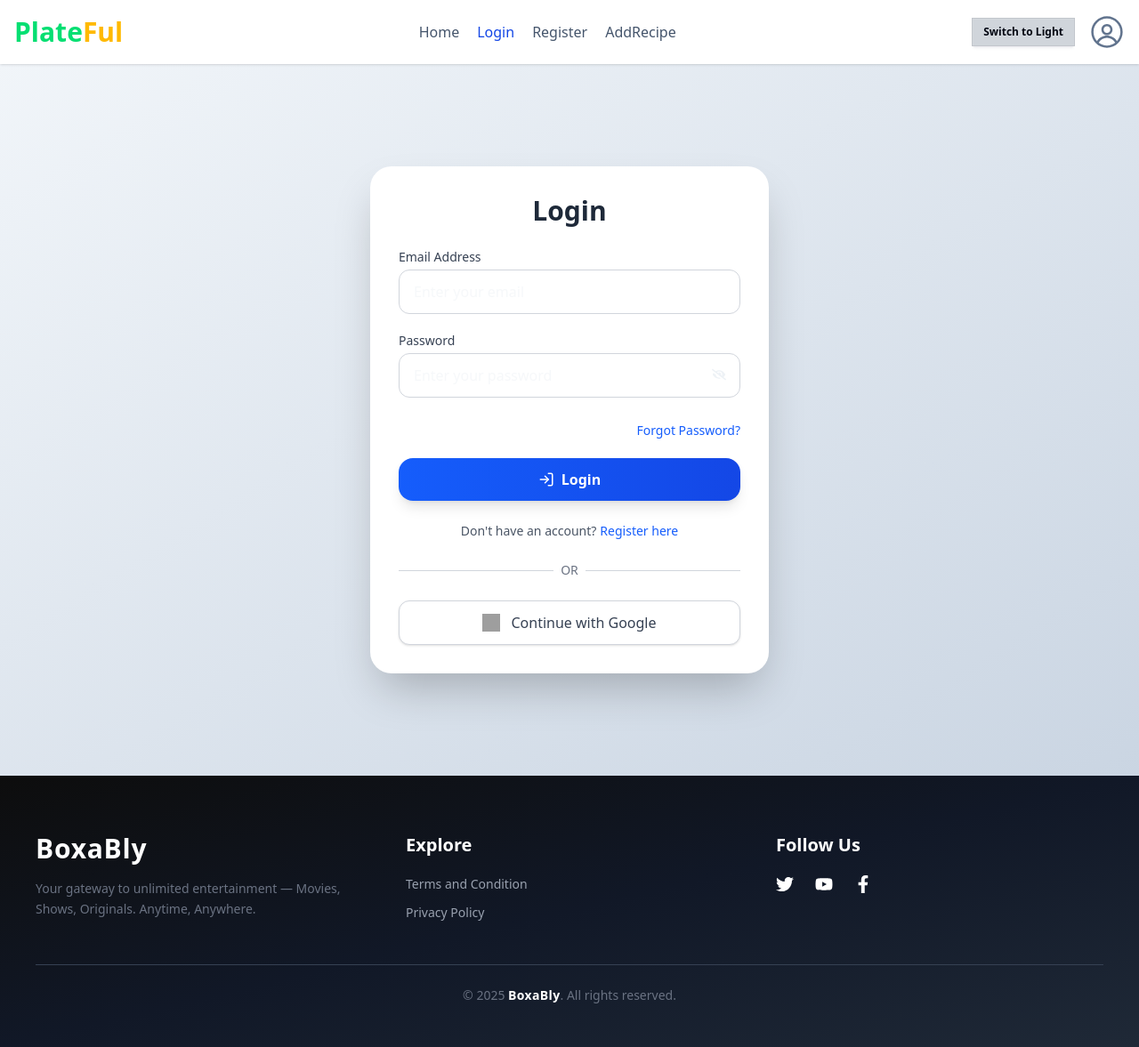
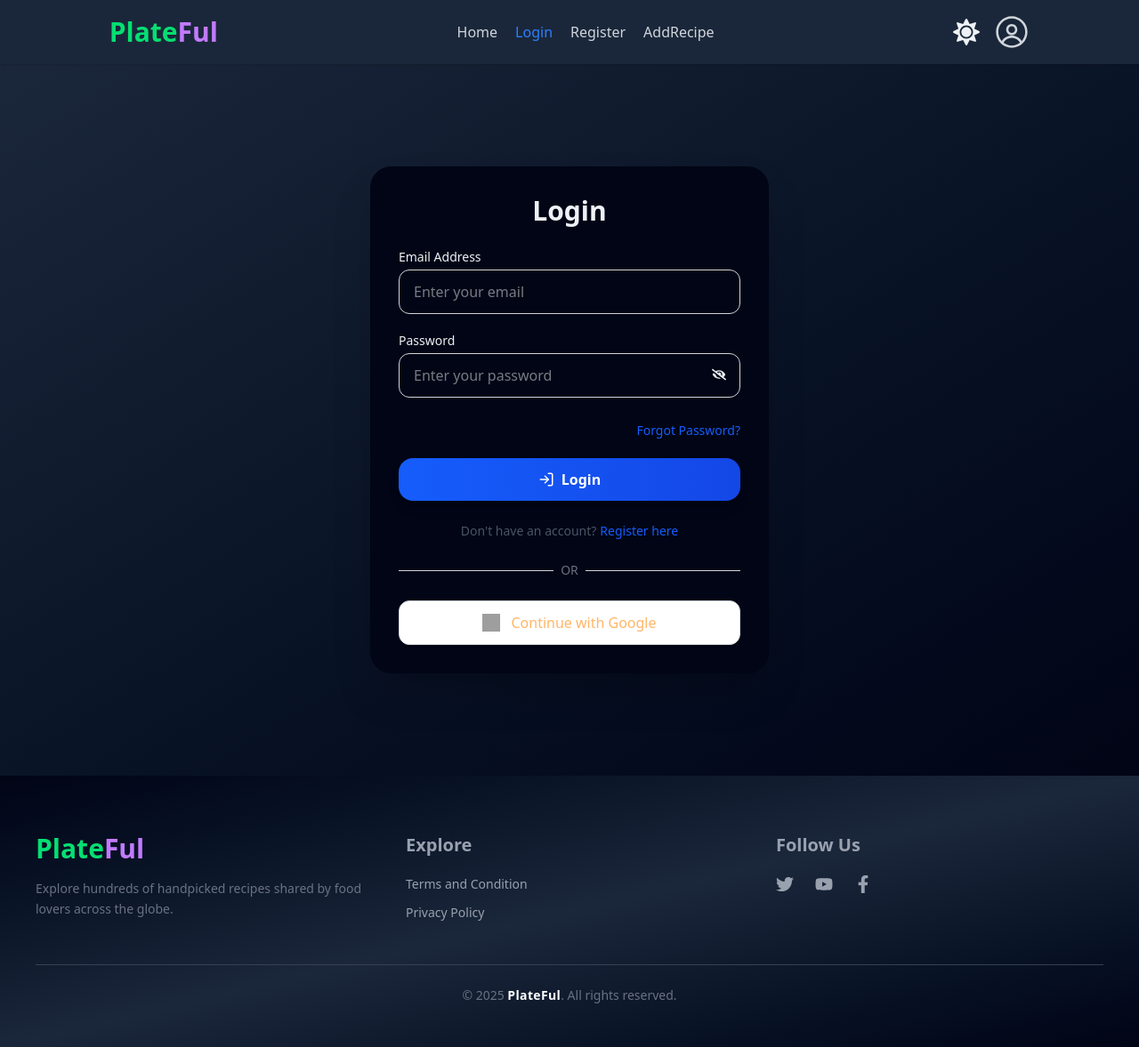
Before and after one commit to asapial/PlateFul-Client-Side, a React (Vite) app: page /login in a window 1280 px wide. Shown: the whole page at 89% size. Built offline with nearby package versions, Linux system fonts and the light colour scheme; no server answers; grey boxes are pictures that could not be loaded.

Commit message:
feat: update styling across components for improved UI consistency and accessibility

```diff
--- a/src/Components/common/Footer.jsx
+++ b/src/Components/common/Footer.jsx
@@ -5,21 +5,23 @@ import { Link } from "react-router";
 
 const Footer = () => {
   return (
-<footer className="bg-gradient-to-br from-[#0d0d0d] via-[#111827] to-[#1f2937] text-gray-400 pt-16 pb-12 px-4 sm:px-10 w-full flex  flex-col items-center justify-center ">
+<footer className="bg-gradient-to-br from-base-100 via-base-300 to-base-100 text-gray-400 pt-16 pb-12 px-4 sm:px-10 w-full flex  flex-col items-center justify-center ">
   <div className=" mx-auto grid grid-cols-1 md:grid-cols-3 gap-12 text-center md:text-left  justify-around">
 
     {/* Brand Section */}
     <div>
-      <h2 className="text-white text-3xl font-bold tracking-wide">BoxaBly</h2>
+          <Link to="/" className="text-3xl font-bold text-green-400">
+            Plate<span className="text-purple-400">Ful</span>
+          </Link>
+
       <p className="mt-4 text-sm leading-relaxed text-gray-500 max-w-sm mx-auto md:mx-0">
-        Your gateway to unlimited entertainment — Movies, Shows, Originals.
-        Anytime, Anywhere.
+        Explore hundreds of handpicked recipes shared by food lovers across the globe.
       </p>
     </div>
 
     {/* Explore Links */}
     <div>
-      <h3 className="text-white text-xl font-semibold mb-5">Explore</h3>
+      <h3 className="text-accent-900 text-xl font-semibold mb-5">Explore</h3>
       <ul className="space-y-3 text-sm font-medium">
         <li><Link to={'/termsAndCondition'} className="hover:text-white transition-all duration-300 hover:underline underline-offset-4">Terms and Condition</Link></li>
         <li><Link to={'/privacyPolicy'} className="hover:text-white transition-all duration-300 hover:underline underline-offset-4">Privacy Policy</Link></li>
@@ -28,8 +30,8 @@ const Footer = () => {
 
     {/* Social Media Icons */}
     <div>
-      <h3 className="text-white text-xl font-semibold mb-5">Follow Us</h3>
-      <div className="flex justify-center md:justify-start gap-6 text-white text-xl">
+      <h3 className="text-accent-900 text-xl font-semibold mb-5">Follow Us</h3>
+      <div className="flex justify-center md:justify-start gap-6 text-accent-900 text-xl">
         <a href="https://www.x.com/" aria-label="Twitter" className="hover:text-blue-400 hover:scale-110 transition-all duration-300">
           <FaTwitter />
         </a>
@@ -46,7 +48,7 @@ const Footer = () => {
   {/* Bottom Footer */}
   <div className="mt-12 border-t border-gray-700 pt-6 text-center text-sm text-gray-500 w-full">
     <p>
-      &copy; {new Date().getFullYear()} <span className="text-white font-semibold tracking-wide">BoxaBly</span>. All rights reserved.
+      &copy; {new Date().getFullYear()} <span className="text-white font-semibold tracking-wide">PlateFul</span>. All rights reserved.
     </p>
   </div>
 </footer>
--- a/src/Components/common/Navbar.jsx
+++ b/src/Components/common/Navbar.jsx
@@ -4,6 +4,8 @@ import { AuthContext } from "../../main";
 import { RxAvatar } from "react-icons/rx";
 import { FiLogOut } from "react-icons/fi";
 import { ThemeContext } from "../../Context/ThemeContext";
+import { IoMoon } from "react-icons/io5";
+import { FaSun } from "react-icons/fa";
 
 const Navbar = () => {
   const { signOutUser, user } = useContext(AuthContext);
@@ -16,16 +18,12 @@ const Navbar = () => {
     });
   };
 
-
-
-
-
   return (
-    <div className="w-full bg-white shadow-sm">
-      <div className="w-full max-w-7xl mx-auto px-4 py-4 flex flex-col md:flex-row justify-between items-center gap-4">
+<div className="w-full bg-base-300 shadow-sm">
+  <div className="w-10/12 mx-auto px-4 py-4 flex flex-col md:flex-row justify-between items-center gap-4">
     {/* Logo */}
     <Link to="/" className="text-3xl font-bold text-green-400">
-          Plate<span className=" text-amber-400">Ful</span>
+      Plate<span className="text-purple-400">Ful</span>
     </Link>
 
     {/* Nav Links */}
@@ -33,8 +31,8 @@ const Navbar = () => {
       <NavLink
         to="/"
         className={({ isActive }) =>
-              `text-base font-medium hover:underline hover:text-blue-600 transition duration-200 ${
-                isActive ? "text-blue-700" : "text-slate-600"
+          `text-base font-medium hover:underline hover:text-info transition duration-200 ${
+            isActive ? "text-info" : "text-primary"
           }`
         }
       >
@@ -44,8 +42,8 @@ const Navbar = () => {
         <NavLink
           to="/login"
           className={({ isActive }) =>
-                `text-base font-medium hover:underline hover:text-blue-600 transition duration-200 ${
-                  isActive ? "text-blue-700" : "text-slate-600"
+            `text-base font-medium hover:underline hover:text-info transition duration-200 ${
+              isActive ? "text-info" : "text-primary"
             }`
           }
         >
@@ -55,8 +53,8 @@ const Navbar = () => {
       <NavLink
         to="/register"
         className={({ isActive }) =>
-              `text-base font-medium hover:underline hover:text-blue-600 transition duration-200 ${
-                isActive ? "text-blue-700" : "text-slate-600"
+          `text-base font-medium hover:underline hover:text-info transition duration-200 ${
+            isActive ? "text-info" : "text-primary"
           }`
         }
       >
@@ -66,24 +64,23 @@ const Navbar = () => {
         <>
           <NavLink
             to="/myProfile"
-                className="text-base font-medium text-slate-600 hover:underline hover:text-blue-600 transition duration-200"
+            className="text-base font-medium text-primary hover:underline hover:text-info transition duration-200"
           >
             MyProfile
           </NavLink>
           <NavLink
             to="/myRecipes"
-                className="text-base font-medium text-slate-600 hover:underline hover:text-blue-600 transition duration-200"
+            className="text-base font-medium text-primary hover:underline hover:text-info transition duration-200"
           >
             My Recipe
           </NavLink>
         </>
       )}
-
       <NavLink
         to="/addRecipe"
         className={({ isActive }) =>
-              `text-base font-medium hover:underline hover:text-blue-600 transition duration-200 ${
-                isActive ? "text-blue-700" : "text-slate-600"
+          `text-base font-medium hover:underline hover:text-info transition duration-200 ${
+            isActive ? "text-info" : "text-primary"
           }`
         }
       >
@@ -92,47 +89,47 @@ const Navbar = () => {
     </div>
 
     {/* Right - Sign Out & Avatar */}
-        <div className="flex items-center gap-4 text-black">
-          {/* theme controller  */}
-                <button
-        onClick={toggleTheme}
-        className="btn btn-sm btn-primary"
-      >
-        {theme === "platefulDark" ? "Switch to Light" : "Switch to Dark"}
+    <div className="flex items-center gap-4 text-base-content">
+      {/* theme controller */}
+      <button onClick={toggleTheme} className="">
+        {theme === "platefulDark" ? <FaSun size={30} />
+ : <IoMoon size={30} />
+}
       </button>
 
       {user && (
         <button
           onClick={handleSignOut}
-              className="px-5 py-2 bg-indigo-100 text-indigo-700 font-semibold rounded-xl shadow-md hover:bg-indigo-200 hover:shadow-lg transition duration-300 flex items-center gap-2"
+          className="px-5 py-2 bg-info text-info-content font-semibold rounded-xl shadow-md hover:bg-info/80 hover:shadow-lg transition duration-300 flex items-center gap-2"
         >
           <FiLogOut className="text-lg" />
           Sign Out
         </button>
       )}
 
-          {/* Avatar + Name (Always Right-Aligned) */}
+      {/* Avatar + Name */}
       <div className="flex items-center gap-2">
         {user?.photoURL ? (
           <div className="tooltip tooltip-bottom z-10">
             <div className="tooltip-content">
-                  <div className="animate-bounce text-orange-400 -rotate-10 text-2xl font-black">
+              <div className="animate-bounce text-warning -rotate-10 text-2xl font-black">
                 {user.displayName}
               </div>
             </div>
             <img
               src={user.photoURL}
               alt="User"
-                  className="w-10 h-10 rounded-full border-2 border-indigo-200 shadow"
+              className="w-10 h-10 rounded-full border-2 border-primary shadow"
             />
           </div>
         ) : (
-              <RxAvatar size={40} className="text-slate-500" />
+          <RxAvatar size={40} className="text-primary" />
         )}
       </div>
     </div>
   </div>
 </div>
+
   );
 };
 
--- a/src/Components/recipe/TopRecipes.jsx
+++ b/src/Components/recipe/TopRecipes.jsx
@@ -17,8 +17,8 @@ const TopRecipes = () => {
 
 
   return (
-<div className="max-w-7xl mx-auto px-4 py-16">
-  <h2 className="text-4xl font-extrabold text-center mb-12 text-gray-900 tracking-tight">
+<div className="max-w-7xl mx-auto px-4 py-16 bg-base-100">
+  <h2 className="text-4xl font-extrabold text-center mb-12 text-accent tracking-tight">
     🍽️ Top
               <Typewriter
             words={[' Recipes', ' Creations', ' Flavors', ' Dishes', ' Delights']}
--- a/src/Pages/Auth/Login.jsx
+++ b/src/Pages/Auth/Login.jsx
@@ -78,18 +78,18 @@ const Login = () => {
 
   return (
 
-    <div className="min-h-screen bg-gradient-to-br from-slate-100 to-slate-300 flex items-center justify-center px-4">
+    <div className="min-h-screen bg-gradient-to-br from-base-300 to-base-100 flex items-center justify-center px-4">
     <title>Login | BoxaBly</title>
 
-      <div className="bg-white shadow-2xl rounded-3xl p-8 max-w-md w-full space-y-6">
-        <h2 className="text-3xl font-bold text-center text-gray-800">
+      <div className="bg-base-100 shadow-2xl rounded-3xl p-8 max-w-md w-full space-y-6">
+        <h2 className="text-3xl font-bold text-center text-accent-800">
           Login
         </h2>
 
         <form className="space-y-5" onSubmit={handleLogin}>
   {/* Email Field */}
   <div className="space-y-1">
-    <label htmlFor="email" className="block text-sm font-medium text-gray-700">
+    <label htmlFor="email" className="block text-sm font-medium text-accent-800">
       Email Address
     </label>
     <input
@@ -103,7 +103,7 @@ const Login = () => {
 
   {/* Password Field */}
   <div className="space-y-1 relative">
-    <label htmlFor="password" className="block text-sm font-medium text-gray-700">
+    <label htmlFor="password" className="block text-sm font-medium text-accent-800">
       Password
     </label>
     <input
@@ -175,7 +175,7 @@ const Login = () => {
             alt="Google"
             className="w-5 h-5"
           />
-          <span className="text-gray-700 font-medium group-hover:text-gray-900">
+          <span className="text-accent font-medium group-hover:text-gray-900">
             Continue with Google
           </span>
         </button>
--- a/src/Pages/Auth/ResetPassword.jsx
+++ b/src/Pages/Auth/ResetPassword.jsx
@@ -31,9 +31,9 @@ const ResetPassword = () => {
   };
 
   return (
-    <div className="min-h-screen bg-gradient-to-br from-slate-100 to-slate-300 flex items-center justify-center px-4">
-      <div className="bg-white shadow-2xl rounded-3xl p-8 max-w-md w-full space-y-6">
-        <h2 className="text-3xl font-bold text-center text-gray-800">
+    <div className="min-h-screen bg-gradient-to-br from-base-100 to-base-300 flex items-center justify-center px-4">
+      <div className="bg-base-300 shadow-xl rounded-3xl p-8 max-w-md w-full space-y-6">
+        <h2 className="text-3xl font-bold text-center text-accent-800">
           Forgot Password
         </h2>
 
@@ -55,7 +55,7 @@ const ResetPassword = () => {
           </button>
         </form>
 
-        <p className="text-sm text-center text-gray-600">
+        <p className="text-sm text-center text-accent-600">
           You'll be redirected to Gmail after clicking reset.
         </p>
       </div>
```
Also changed, not shown: src/Components/common/Section2.jsx (+4 -4 lines), src/Pages/Auth/Register.jsx (+11 -11 lines), src/Pages/Home/Home.jsx (+2 -12 lines), src/Pages/Recipes/MyRecipes.jsx (+13 -13 lines). Lines whose indentation alone changed are shown as unchanged.
